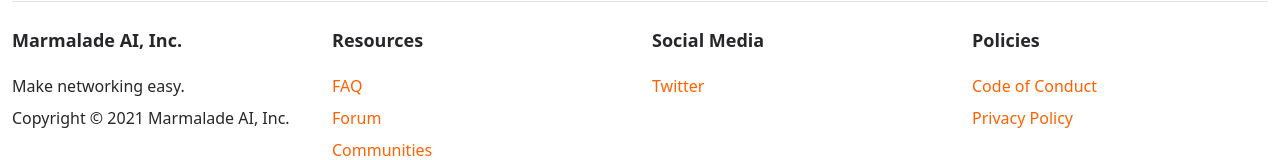
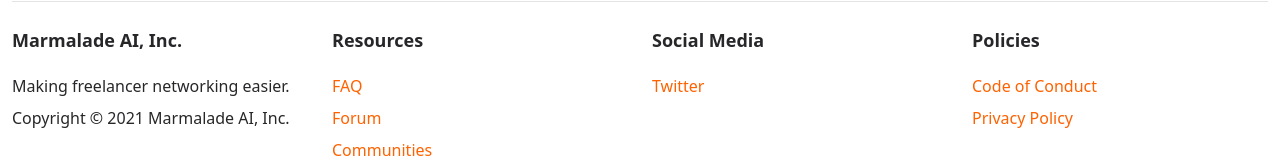
Before and after one commit to Marmalade-ai/company-website, a Gatsby site: page /faq in a window 1280 px wide. Shown: the part 2491-2651 px from the top of the page. Built offline with nearby package versions, Linux system fonts and the light colour scheme; Gatsby itself is replaced by a stand-in of ours.

Commit message:
Changed "Make networking easy" to match leading tag line: "Maing freelancer networking easier" and added GTM capability to see in Variables the outbound link diestination (for Twitter, Forum links).

```diff
--- a/src/components/layout/Footer.js
+++ b/src/components/layout/Footer.js
@@ -8,7 +8,7 @@ const Footer = () => (
       <section className="flex-1 px-3 order-last md:order-first">
         <h2 className="text-lg font-semibold">Marmalade AI, Inc.</h2>
         <ul className="mt-4 leading-loose list-none">
-          <li>Make networking easy.</li>
+          <li>Making freelancer networking easier.</li>
           <li>Copyright © 2021 Marmalade AI, Inc.</li>
         </ul>
       </section>
```
Also changed, not shown: 1 other file.
